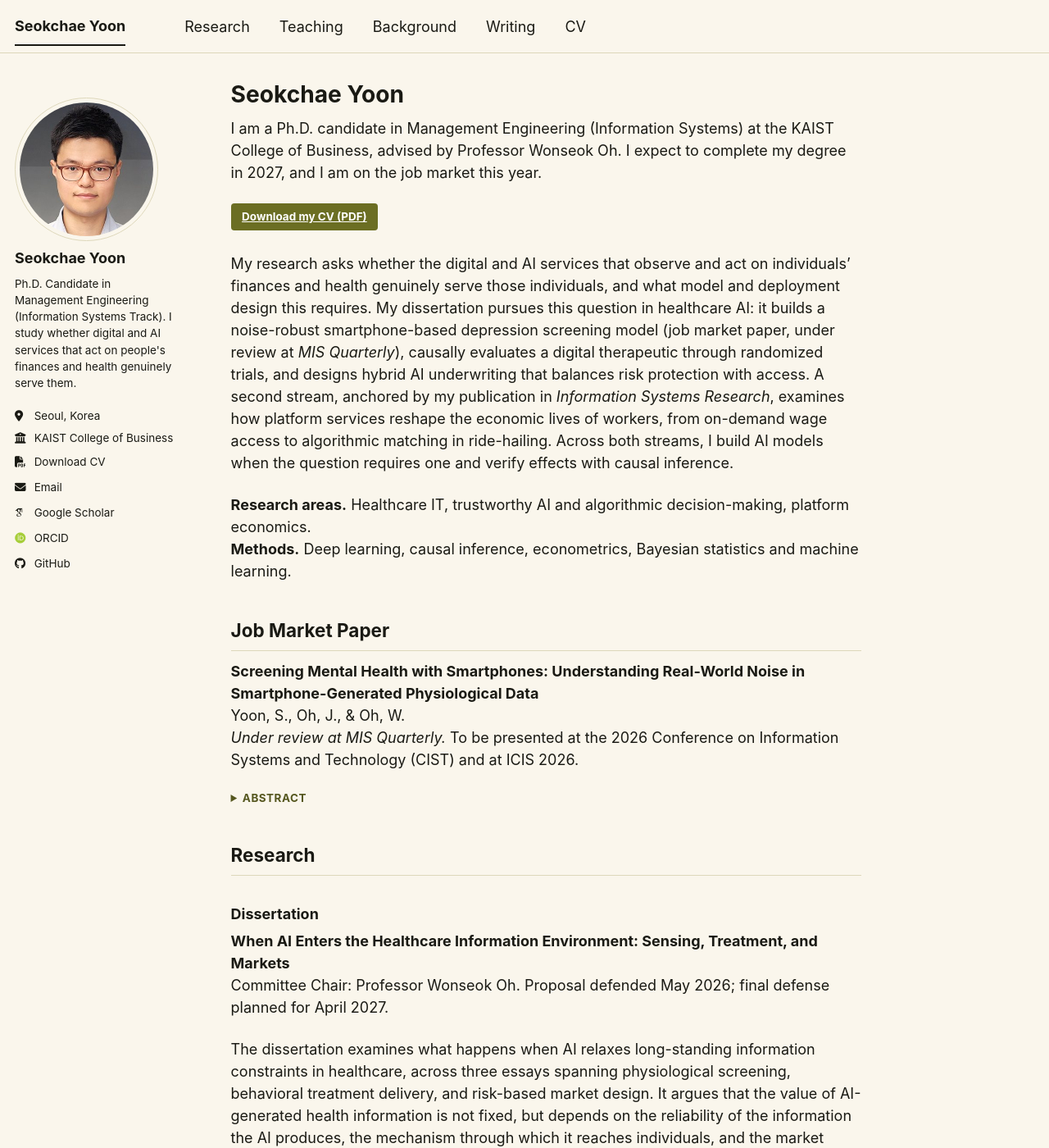
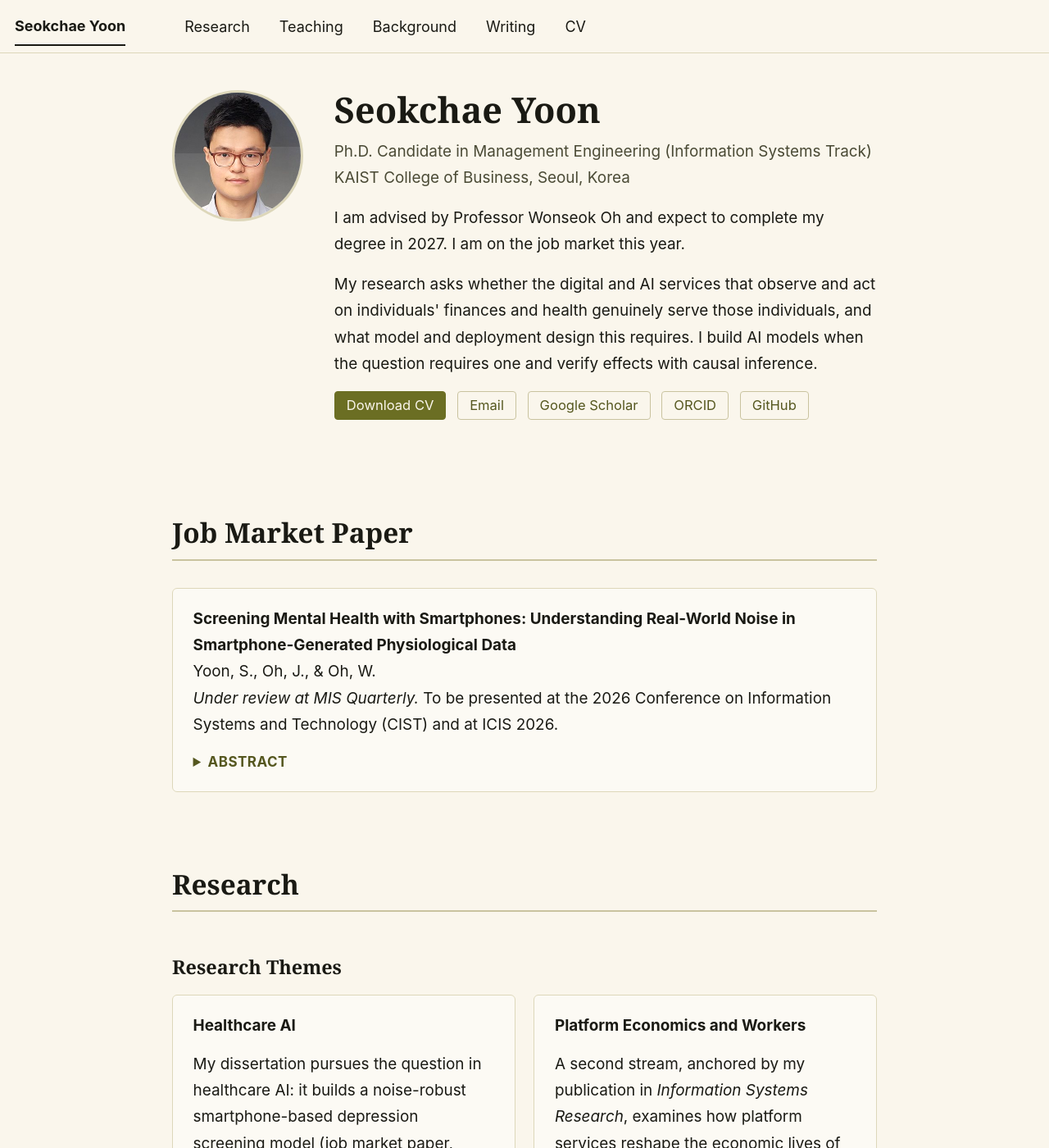
Before and after one commit to seokchae-yoon/seokchae-yoon.github.io, a Jekyll site: the page built from _pages/about.md, in a window 1280 px wide and 1400 px high. Shown: the whole window at 82% size. Built offline with Jekyll 4.4.1, drawn with Linux system fonts in a browser that asks for light colours; some web fonts are replaced; a script bundle is joined from its source files by our own code; library files that are not in the unit come from our copies; some of the changed text lies outside the part shown.

Commit message:
Improve homepage readability: wide layout, hero, theme cards, paper list

```diff
--- a/_pages/about.md
+++ b/_pages/about.md
@@ -1,22 +1,33 @@
 ---
 permalink: /
 title: "Seokchae Yoon"
-author_profile: true
+author_profile: false
+classes: page--home
 redirect_from:
   - /about/
   - /about.html
 ---
 
-I am a Ph.D. candidate in Management Engineering (Information Systems) at the KAIST College of Business, advised by Professor Wonseok Oh. I expect to complete my degree in 2027, and I am on the job market this year.
-
-[Download my CV (PDF)](/files/Seokchae_Yoon_CV.pdf){: .btn .btn--primary}
-
-My research asks whether the digital and AI services that observe and act on individuals' finances and health genuinely serve those individuals, and what model and deployment design this requires. My dissertation pursues this question in healthcare AI: it builds a noise-robust smartphone-based depression screening model (job market paper, under review at *MIS Quarterly*), causally evaluates a digital therapeutic through randomized trials, and designs hybrid AI underwriting that balances risk protection with access. A second stream, anchored by my publication in *Information Systems Research*, examines how platform services reshape the economic lives of workers, from on-demand wage access to algorithmic matching in ride-hailing. Across both streams, I build AI models when the question requires one and verify effects with causal inference.
-
-**Research areas.** Healthcare IT, trustworthy AI and algorithmic decision-making, platform economics.
-**Methods.** Deep learning, causal inference, econometrics, Bayesian statistics and machine learning.
+<section class="hero">
+  <img class="hero__photo" src="{{ '/images/profile.jpg' | relative_url }}" alt="Seokchae Yoon">
+  <div class="hero__body">
+    <h1 class="hero__name">Seokchae Yoon</h1>
+    <p class="hero__role">Ph.D. Candidate in Management Engineering (Information Systems Track)<br>KAIST College of Business, Seoul, Korea</p>
+    <p>I am advised by Professor Wonseok Oh and expect to complete my degree in 2027. I am on the job market this year.</p>
+    <p>My research asks whether the digital and AI services that observe and act on individuals' finances and health genuinely serve those individuals, and what model and deployment design this requires. I build AI models when the question requires one and verify effects with causal inference.</p>
+    <p class="chips">
+      <a class="chip chip--primary" href="{{ '/files/Seokchae_Yoon_CV.pdf' | relative_url }}">Download CV</a>
+      <a class="chip" href="mailto:seokchaeyoon@kaist.ac.kr">Email</a>
+      <a class="chip" href="https://scholar.google.com/citations?user=1A6VYAkAAAAJ&hl=ko">Google Scholar</a>
+      <a class="chip" href="https://orcid.org/0000-0001-7582-5304">ORCID</a>
+      <a class="chip" href="https://github.com/seokchae-yoon">GitHub</a>
+    </p>
+  </div>
+</section>
 
 ## Job Market Paper
+
+<div class="card" markdown="1">
 
 **Screening Mental Health with Smartphones: Understanding Real-World Noise in Smartphone-Generated Physiological Data**
 Yoon, S., Oh, J., & Oh, W.
@@ -29,7 +40,35 @@ Develops a biodynamics-guided deep learning framework for smartphone-based depre
 
 </details>
 
+</div>
+
 ## Research
+
+### Research Themes
+
+<div class="themes">
+<div class="theme" markdown="1">
+
+**Healthcare AI**
+
+My dissertation pursues the question in healthcare AI: it builds a noise-robust smartphone-based depression screening model (job market paper, under review at *MIS Quarterly*), causally evaluates a digital therapeutic through randomized trials, and designs hybrid AI underwriting that balances risk protection with access.
+{: .theme__text}
+
+<span class="tags">Healthcare IT · Trustworthy AI · Deep Learning</span>
+</div>
+<div class="theme" markdown="1">
+
+**Platform Economics and Workers**
+
+A second stream, anchored by my publication in *Information Systems Research*, examines how platform services reshape the economic lives of workers, from on-demand wage access to algorithmic matching in ride-hailing.
+{: .theme__text}
+
+<span class="tags">Platform Economics · Algorithmic Decision-Making · Causal Inference</span>
+</div>
+</div>
+
+**Research areas.** Healthcare IT, trustworthy AI and algorithmic decision-making, platform economics.
+**Methods.** Deep learning, causal inference, econometrics, Bayesian statistics and machine learning.
 
 ### Dissertation
 
@@ -46,8 +85,15 @@ The dissertation examines what happens when AI relaxes long-standing information
 
 ### Publications
 
-Kim, J., **Yoon, S.**, Chung, S., & Oh, W. (2025). Working Daily, Paid Monthly? Effects of On-Demand Wage Access on the Financial Engagement of Low-Wage Workers. *Information Systems Research* 37(3):1463–1484. [https://doi.org/10.1287/isre.2023.0673](https://doi.org/10.1287/isre.2023.0673)
+<div class="paper" markdown="1">
+
+Kim, J., **Yoon, S.**, Chung, S., & Oh, W. (2025). Working Daily, Paid Monthly? Effects of On-Demand Wage Access on the Financial Engagement of Low-Wage Workers. *Information Systems Research* 37(3):1463–1484.
+{: .paper__cite}
+
 *My role:* responsible for the causal machine learning analyses (double/debiased machine learning, causal forest); conducted the semistructured user interviews.
+{: .paper__role}
+
+<p class="links"><a class="chip" href="https://doi.org/10.1287/isre.2023.0673">DOI</a></p>
 
 <details markdown="1">
 <summary>Abstract</summary>
@@ -56,10 +102,17 @@ Shows that on-demand wage access (OWA) increases low-wage workers' saving freque
 
 </details>
 
+</div>
+
 ### Working Papers
 
+<div class="paper" markdown="1">
+
 Kim, K., **Yoon, S.**, Kwon, H.E., & Oh, W. Rational App Curation: A Portfolio-Theoretic View of Mobile App Adoption and Churn. *Preparing submission to Information Systems Research.*
+{: .paper__cite}
+
 *My role:* co-developing the framework that connects the multiple discrete-continuous extreme value (MDCEV) model to a deep learning forecasting component, feeding MDCEV-estimated parameters into the network as inputs.
+{: .paper__role}
 
 <details markdown="1">
 <summary>Abstract</summary>
@@ -68,8 +121,15 @@ Models app adoption and churn as portfolio decisions: users weigh each app's uti
 
 </details>
 
+</div>
+
+<div class="paper" markdown="1">
+
 Kim, J., **Yoon, S.**, Ghose, A., & Oh, W. Beyond Efficiency: The Impact of Self-Order Kiosk Adoption on Demand Variety. *Preparing submission to Production and Operations Management.*
+{: .paper__cite}
+
 *My role:* built the store-level structural model of kiosk adoption and conducted the interviews that strengthen the qualitative case for the mechanism.
+{: .paper__role}
 
 <details markdown="1">
 <summary>Abstract</summary>
@@ -78,8 +138,15 @@ Using a staggered difference-in-differences design on 17 months of transaction d
 
 </details>
 
+</div>
+
+<div class="paper" markdown="1">
+
 Kim, K., **Yoon, S.**, Park, J., Lee, G., & Lee, D. What Algorithms Leave Behind: How Automatic Matching Reshapes Worker Capability in Ride-Hailing Platforms. *Accepted, ICIS 2026. Targeted for Information Systems Research or Management Science.*
+{: .paper__cite}
+
 *My role:* developing a structural model complementing the main empirical analysis.
+{: .paper__role}
 
 <details markdown="1">
 <summary>Abstract</summary>
@@ -88,8 +155,15 @@ Tracking drivers on a South Korean ride-hailing platform as they move into and o
 
 </details>
 
+</div>
+
+<div class="paper" markdown="1">
+
 Park, J., **Yoon, S.**, Shin, D., & Cho, D. When Does a Pickup Become a Commitment? Dynamic Decision Boundaries and Temporal Graph Learning in Cashierless Retail Stores. *Preparing submission to Manufacturing & Service Operations Management.*
+{: .paper__cite}
+
 *My role:* independently developed the deep learning model for the research question and context (the Dynamic Heterogeneous Temporal Commitment Network).
+{: .paper__role}
 
 <details markdown="1">
 <summary>Abstract</summary>
@@ -98,8 +172,15 @@ Argues that cashierless stores relocate the observable purchase decision from ch
 
 </details>
 
+</div>
+
+<div class="paper" markdown="1">
+
 Park, D., Yu, W., & **Yoon, S.** (authors in alphabetical order). Designing a Trustworthy AI Artifact for Emotion Measurement in Consumer Reviews: An Appraisal Theory-Driven Concept-Bottleneck Approach. *Preparing submission to Journal of Marketing.*
+{: .paper__cite}
+
 *My role:* selected the theoretical framework (the OCC appraisal model) and developed a new prediction model, OCC-ToneNet.
+{: .paper__role}
 
 <details markdown="1">
 <summary>Abstract</summary>
@@ -108,8 +189,15 @@ Proposes OCC-ToneNet, a concept-bottleneck model that grounds emotion measuremen
 
 </details>
 
+</div>
+
+<div class="paper" markdown="1">
+
 Bhaek, J., Choi, K., & **Yoon, S.** (authors in alphabetical order). Structure-aware Human–AI Reciprocal Estimation: Recovering Preference Structure from Generative AI under Human-Data Scarcity. *Under review at Information Systems Research.*
+{: .paper__cite}
+
 *My role:* equal contribution; co-developed the estimator that pools response distributions from multiple generative AI services with scarce human-response data.
+{: .paper__role}
 
 <details markdown="1">
 <summary>Abstract</summary>
@@ -117,6 +205,8 @@ Bhaek, J., Choi, K., & **Yoon, S.** (authors in alphabetical order). Structure-a
 Develops Structure-aware Human–AI Reciprocal Estimation (SHARE), which combines limited human data with LLM-generated choices to estimate preference structure. SHARE allows LLM-specific response scales and attribute-level differences, then uses human response information to calibrate the overall coefficient magnitude. Across two conjoint-choice settings, SHARE most consistently improves recovery of preference structure when human data are scarce, and a multi-model extension that jointly uses several LLMs reduces dependence on selecting a favorable model in advance.
 
 </details>
+
+</div>
 
 ### Conference Presentations
 
```
